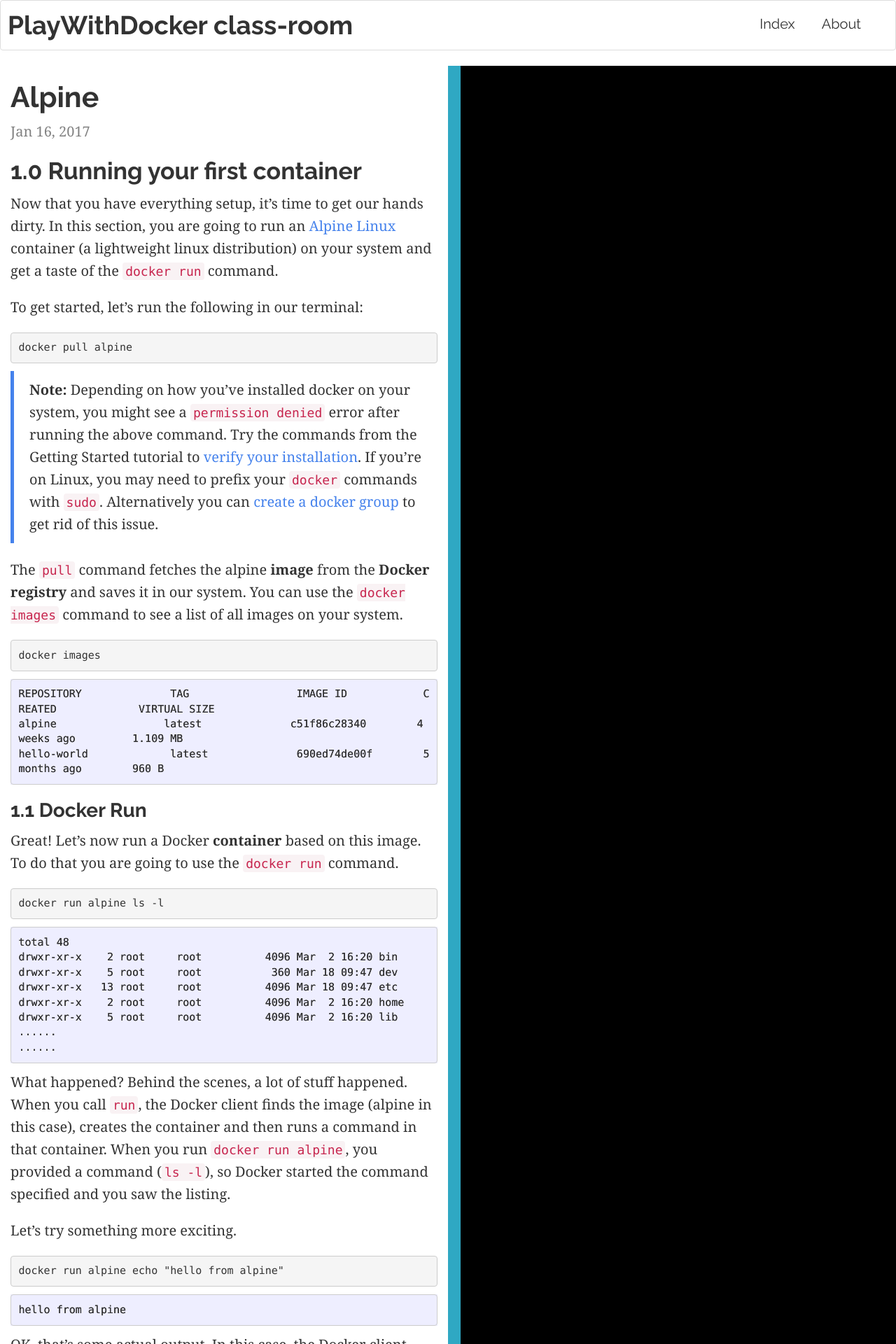
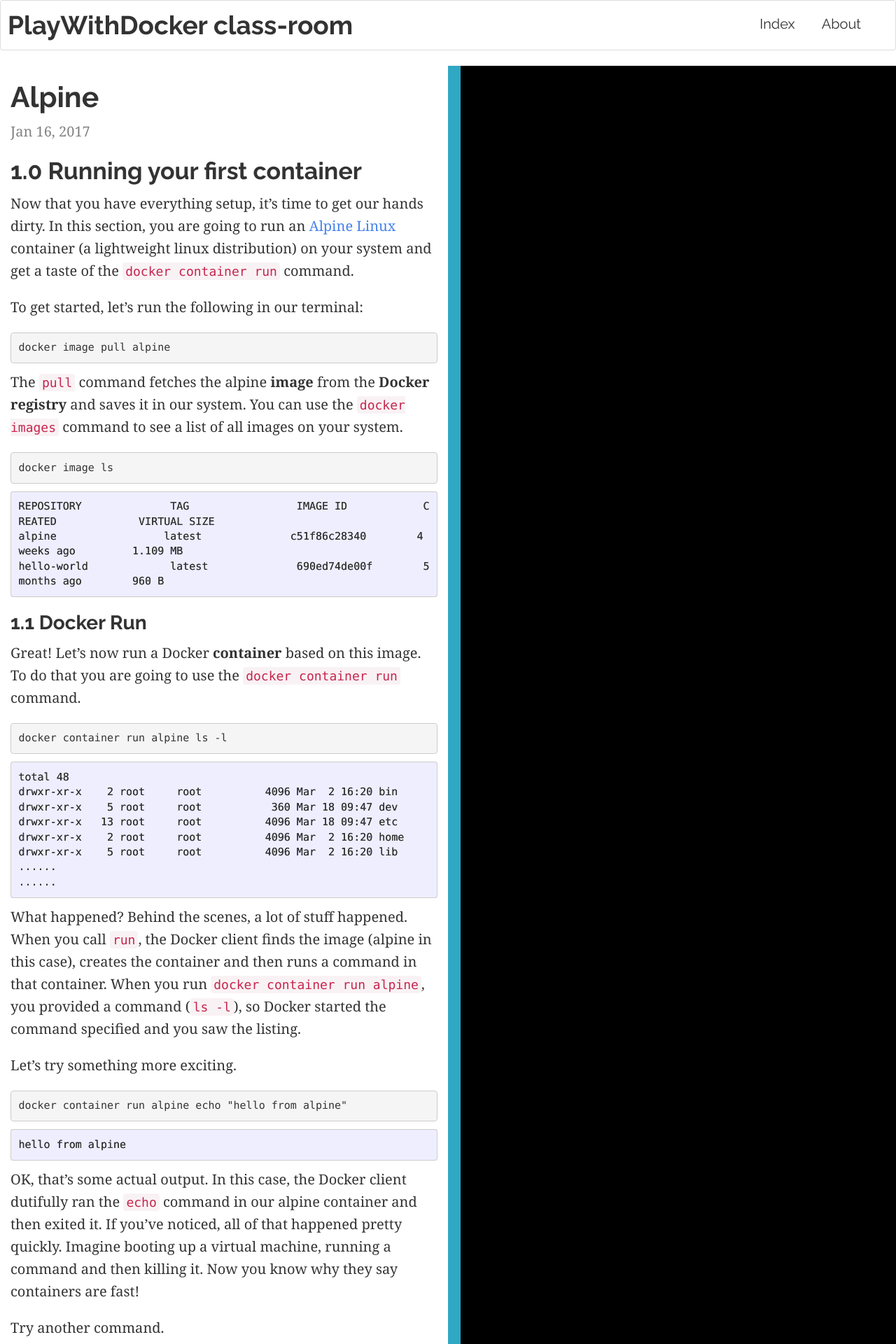
Before and after one commit to play-with-docker/play-with-docker.github.io, a Jekyll site: the page built from _posts/2017-01-16-alpine.markdown, in a window 1280 px wide. Shown: the top 1920 px of the page at 70% size. Built offline with Jekyll 4.4.1, drawn with Linux system fonts in a browser that asks for light colours; nearby versions of some CDN libraries; some of the changed text lies outside the part shown; grey boxes are pictures that could not be loaded.

Commit message:
Use docker container run, docker image pull. Fix link towards webapps.

````diff
--- a/_posts/2017-01-16-alpine.markdown
+++ b/_posts/2017-01-16-alpine.markdown
@@ -6,20 +6,18 @@
 tags: [docker, alpine]
 ---
 ## 1.0 Running your first container
-Now that you have everything setup, it's time to get our hands dirty. In this section, you are going to run an [Alpine Linux](http://www.alpinelinux.org/) container (a lightweight linux distribution) on your system and get a taste of the `docker run` command.
+Now that you have everything setup, it's time to get our hands dirty. In this section, you are going to run an [Alpine Linux](http://www.alpinelinux.org/) container (a lightweight linux distribution) on your system and get a taste of the `docker container run` command.
 
 To get started, let's run the following in our terminal:
 
 ```.term
-docker pull alpine
+docker image pull alpine
 ```
-
-> **Note:** Depending on how you've installed docker on your system, you might see a `permission denied` error after running the above command. Try the commands from the Getting Started tutorial to [verify your installation](https://docs.docker.com/engine/getstarted/step_one/#/step-3-verify-your-installation). If you're on Linux, you may need to prefix your `docker` commands with `sudo`. Alternatively you can [create a docker group](https://docs.docker.com/engine/installation/linux/ubuntulinux/#/create-a-docker-group) to get rid of this issue.
 
 The `pull` command fetches the alpine **image** from the **Docker registry** and saves it in our system. You can use the `docker images` command to see a list of all images on your system.
 
 ```.term
-docker images
+docker image ls
 ```
 ```
 REPOSITORY              TAG                 IMAGE ID            CREATED             VIRTUAL SIZE
@@ -28,10 +26,10 @@
 ```
 
 ### 1.1 Docker Run
-Great! Let's now run a Docker **container** based on this image. To do that you are going to use the `docker run` command.
+Great! Let's now run a Docker **container** based on this image. To do that you are going to use the `docker container run` command.
 
 ```.term
-docker run alpine ls -l
+docker container run alpine ls -l
 ```
 ```
 total 48
@@ -43,12 +41,12 @@
 ......
 ......
 ```
-What happened? Behind the scenes, a lot of stuff happened. When you call `run`, the Docker client finds the image (alpine in this case), creates the container and then runs a command in that container. When you run `docker run alpine`, you provided a command (`ls -l`), so Docker started the command specified and you saw the listing.
+What happened? Behind the scenes, a lot of stuff happened. When you call `run`, the Docker client finds the image (alpine in this case), creates the container and then runs a command in that container. When you run `docker container run alpine`, you provided a command (`ls -l`), so Docker started the command specified and you saw the listing.
 
 Let's try something more exciting.
 
 ```.term
-docker run alpine echo "hello from alpine"
+docker container run alpine echo "hello from alpine"
 ```
 ```
 hello from alpine
@@ -57,18 +55,18 @@
 
 Try another command.
 ```.term
-docker run alpine /bin/sh
+docker container run alpine /bin/sh
 ```
 
-Wait, nothing happened! Is that a bug? Well, no. These interactive shells will exit after running any scripted commands, unless they are run in an interactive terminal - so for this example to not exit, you need to `docker run -it alpine /bin/sh`.
+Wait, nothing happened! Is that a bug? Well, no. These interactive shells will exit after running any scripted commands, unless they are run in an interactive terminal - so for this example to not exit, you need to `docker container run -it alpine /bin/sh`.
 
 You are now inside the container shell and you can try out a few commands like `ls -l`, `uname -a` and others. Exit out of the container by giving the `exit` command.
 
 
-Ok, now it's time to see the `docker ps` command. The `docker ps` command shows you all containers that are currently running.
+Ok, now it's time to see the `docker container ls` command. The `docker ps` command shows you all containers that are currently running.
 
 ```.term
-docker ps
+docker container ls
 ```
 ```
 CONTAINER ID        IMAGE               COMMAND             CREATED             STATUS              PORTS               NAMES
@@ -77,7 +75,7 @@
 Since no containers are running, you see a blank line. Let's try a more useful variant: `docker ps -a`
 
 ```.term
-docker ps -a
+docker container ls -a
 ```
 ```
 CONTAINER ID        IMAGE               COMMAND                  CREATED             STATUS                      PORTS               NAMES
@@ -90,7 +88,7 @@
 What you see above is a list of all containers that you ran. Notice that the `STATUS` column shows that these containers exited a few minutes ago. You're probably wondering if there is a way to run more than just one command in a container. Let's try that now:
 
 ```.term
-docker run -it alpine /bin/sh
+docker container run -it alpine /bin/sh
 ```
 ```
 / # ls
@@ -100,15 +98,15 @@
 ```
 Running the `run` command with the `-it` flags attaches us to an interactive tty in the container. Now you can run as many commands in the container as you want. Take some time to run your favorite commands.
 
-That concludes a whirlwind tour of the `docker run` command which would most likely be the command you'll use most often. It makes sense to spend some time getting comfortable with it. To find out more about `run`, use `docker run --help` to see a list of all flags it supports. As you proceed further, we'll see a few more variants of `docker run`.
+That concludes a whirlwind tour of the `docker container run` command which would most likely be the command you'll use most often. It makes sense to spend some time getting comfortable with it. To find out more about `run`, use `docker container run --help` to see a list of all flags it supports. As you proceed further, we'll see a few more variants of `docker container run`.
 ### 1.2 Terminology
 In the last section, you saw a lot of Docker-specific jargon which might be confusing to some. So before you go further, let's clarify some terminology that is used frequently in the Docker ecosystem.
 
-- *Images* - The file system and configuration of our application which are used to create containers. To find out more about a Docker image, run `docker inspect alpine`. In the demo above, you used the `docker pull` command to download the **alpine** image. When you executed the command `docker run hello-world`, it also did a `docker pull` behind the scenes to download the **hello-world** image.
+- *Images* - The file system and configuration of our application which are used to create containers. To find out more about a Docker image, run `docker image inspect alpine`. In the demo above, you used the `docker image pull` command to download the **alpine** image. When you executed the command `docker container run hello-world`, it also did a `docker image pull` behind the scenes to download the **hello-world** image.
 - *Containers* - Running instances of Docker images &mdash; containers run the actual applications. A container includes an application and all of its dependencies. It shares the kernel with other containers, and runs as an isolated process in user space on the host OS. You created a container using `docker run` which you did using the alpine image that you downloaded. A list of running containers can be seen using the `docker ps` command.
 - *Docker daemon* - The background service running on the host that manages building, running and distributing Docker containers.
 - *Docker client* - The command line tool that allows the user to interact with the Docker daemon.
 - *Docker Hub* - A [registry](https://hub.docker.com/explore/) of Docker images. You can think of the registry as a directory of all available Docker images. You'll be using this later in this tutorial.
 
 ## Next Steps
-For the next step in the tutorial, head over to [2.0 Webapps with Docker](./webapps.md)-
+For the next step in the tutorial, head over to [2.0 Webapps with Docker](../webapps)-
````
